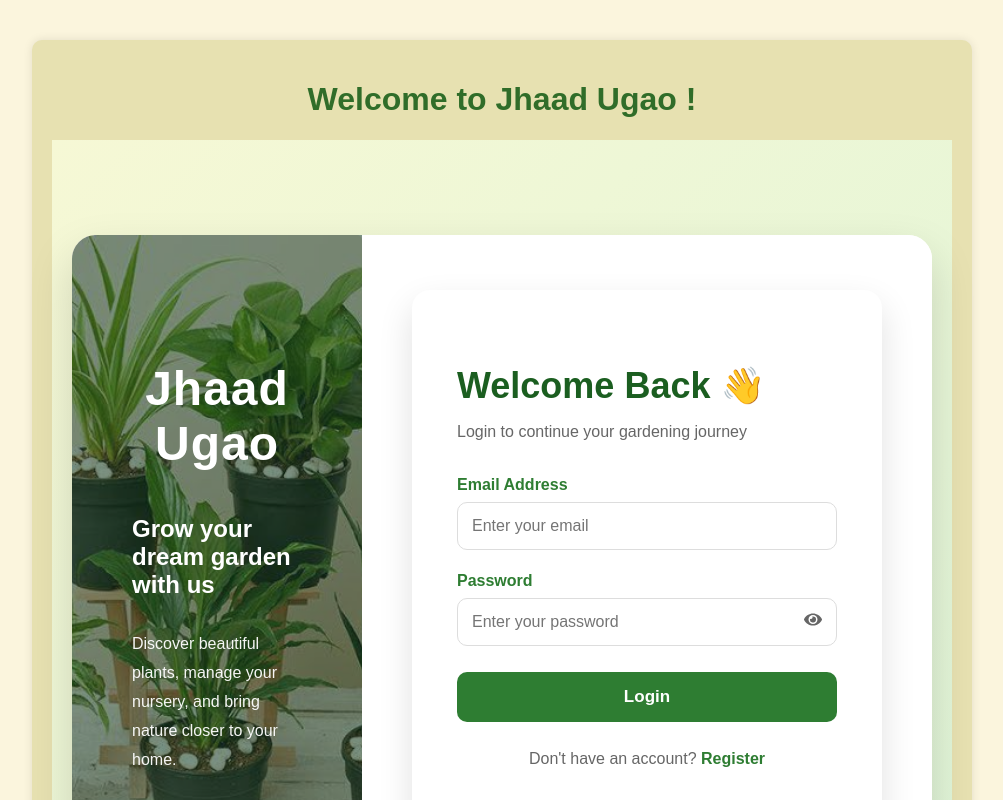
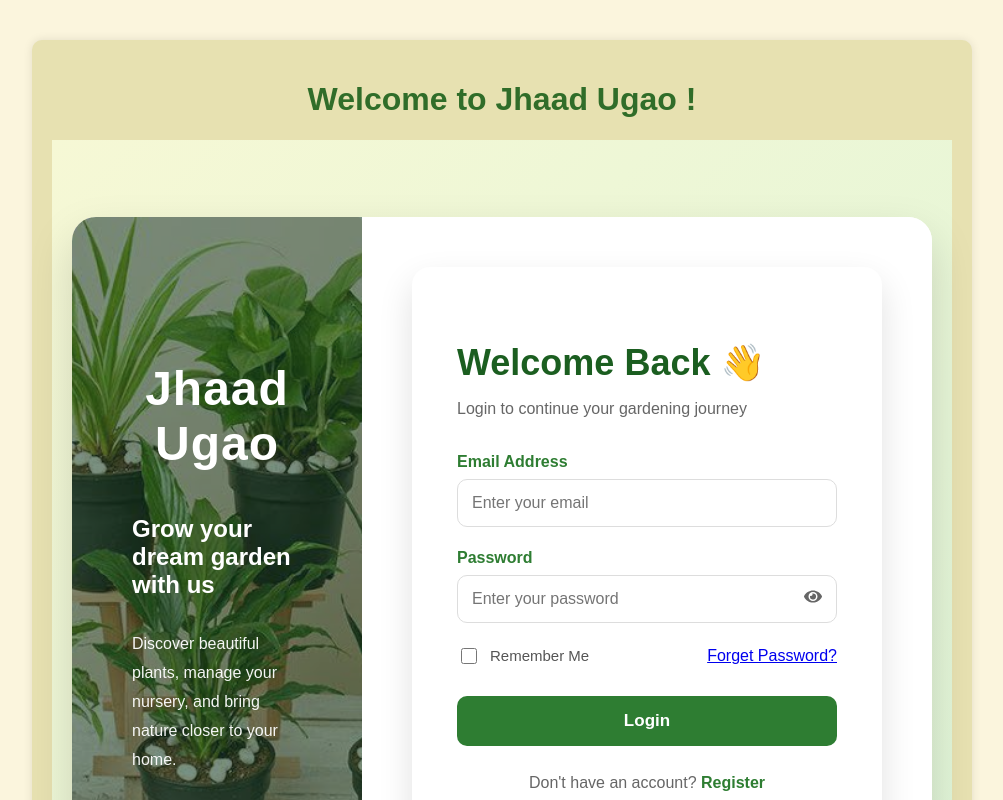
Before and after one commit to AnaghaDolse/nursery-management, a React (Create React App) app in the folder frontend/: page / in a window 1280 px wide. Shown: the top 800 px of the page, without its empty margins (138-1141 px from the left). Built offline with nearby package versions, Linux system fonts and the light colour scheme.

Commit message:
refactor(auth): separate storage logic from auth slice and prepare Remember Me functionality

```diff
--- a/frontend/src/features/auth/authSlice.js
+++ b/frontend/src/features/auth/authSlice.js
@@ -1,8 +1,15 @@
 import { createSlice } from '@reduxjs/toolkit'
 
+const storedUser =
+  JSON.parse(localStorage.getItem('user')) ||
+  JSON.parse(sessionStorage.getItem('user'))
+
+const storedToken =
+  localStorage.getItem('token') || sessionStorage.getItem('token')
+
 const initialState = {
-  user: JSON.parse(localStorage.getItem('user')) || null,
-  token: localStorage.getItem('token') || null,
+  user: storedUser || null,
+  token: storedToken || null,
 }
 
 const authSlice = createSlice({
@@ -12,9 +19,6 @@ const authSlice = createSlice({
     loginSuccess: (state, action) => {
       state.user = action.payload.user
       state.token = action.payload.token
-
-      localStorage.setItem('user', JSON.stringify(action.payload.user))
-      localStorage.setItem('token', action.payload.token)
     },
     logout: (state) => {
       state.user = null
--- a/frontend/src/pages/Login.css
+++ b/frontend/src/pages/Login.css
@@ -157,6 +157,40 @@
   color: #2e7d32;
 }
 
+.login-options {
+  display: flex;
+  justify-content: space-between;
+  align-items: center;
+  margin: 18px 0 25px;
+}
+
+.remember-me {
+  display: flex;
+  align-items: center;
+  gap: 8px;
+  color: #555;
+  font-size: 15px;
+  cursor: pointer;
+}
+
+.remember-me input {
+  width: 16px;
+  height: 16px;
+  cursor: pointer;
+}
+
+.forgot-password {
+  text-decoration: none;
+  color: #2e7d32;
+  font-size: 15px;
+  font-weight: 600;
+  transition: color 0.3s;
+}
+
+.forgot-password:hover {
+  color: #1b5e20;
+}
+
 /* BUTTON */
 .login-btn {
   width: 100%;
--- a/frontend/src/pages/Login.js
+++ b/frontend/src/pages/Login.js
@@ -13,6 +13,7 @@ const Login = () => {
   const [password, setPassword] = useState('')
   const [loading, setLoading] = useState(false)
   const [showPassword, setShowPassword] = useState(false)
+  const [rememberMe, setRememberMe] = useState(false)
 
   const navigate = useNavigate()
   const dispatch = useDispatch()
@@ -28,7 +29,21 @@ const Login = () => {
           password,
         },
       )
-      dispatch(loginSuccess(response.data))
+      const { token, user } = response.data
+      if (rememberMe) {
+        localStorage.setItem('user', JSON.stringify(user))
+        localStorage.setItem('token', token)
+      } else {
+        sessionStorage.setItem('user', JSON.stringify(user))
+        sessionStorage.setItem('token', token)
+      }
+
+      dispatch(
+        loginSuccess({
+          token,
+          user,
+        }),
+      )
       toast.success('Login successful')
       navigate('/add-plant')
     } catch (error) {
@@ -93,6 +108,20 @@ const Login = () => {
               </div>
             </div>
 
+            <div className='login-options'>
+              <label className='remember-me'>
+                <input
+                  type='checkbox'
+                  checked={rememberMe}
+                  onChange={(e) => setRememberMe(e.target.checked)}
+                />
+                Remember Me
+              </label>
+              <a href='/' className='forget-password'>
+                Forget Password?
+              </a>
+            </div>
+
             <button className='login-btn' type='submit' disabled={loading}>
               {loading ? 'Logging in...' : 'Login'}
             </button>
```
